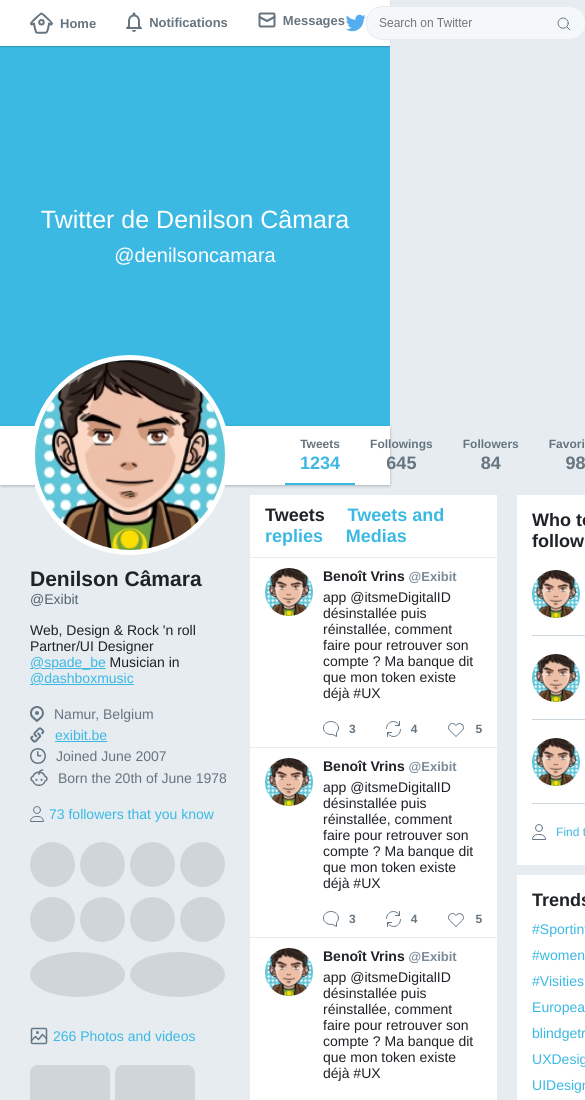
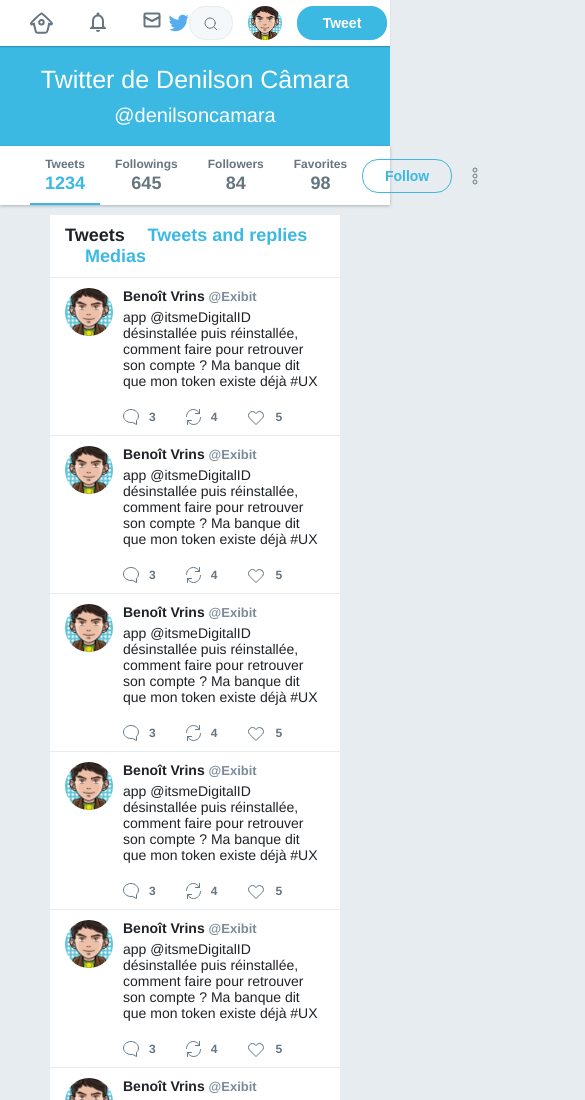
Before and after one commit to denilsoncamara/clone-twitter, a plain HTML site: page index.html in a window 390 px wide. Shown: the top 1100 px of the page, 585 px wide, since content can reach past the window. Drawn offline with Linux system fonts and the light colour scheme.

Commit message:
Tornar layout responsivo

```diff
--- a/index.html
+++ b/index.html
@@ -14,17 +14,17 @@
         <nav class="main-nav">
           <ul class="list-item">
             <li class="item">
-              <a href="#"> <img src="images/home.svg" alt="Home" /> Home </a>
+              <a href="#"> <img src="images/home.svg" alt="Home" /> <span>Home</span> </a>
             </li>
             <li class="item">
               <a href="">
                 <img src="images/notification.svg" alt="Notifications" />
-                Notifications
+                <span>Notifications</span>
               </a>
             </li>
             <li class="item">
               <a href="">
-                <img src="images/message.svg" alt="Messages" /> Messages
+                <img src="images/message.svg" alt="Messages" /> <span>Messages</span>
               </a>
             </li>
           </ul>
--- a/style.css
+++ b/style.css
@@ -120,6 +120,12 @@
   text-decoration: none;
 }
 
+@media screen and (max-width: 960px) {
+  .main-nav > .list-item a span {
+    display: none;
+  }
+}
+
 .main-nav > .list-item img {
   margin-right: 7px;
 }
@@ -136,7 +142,16 @@
   font-size: 1.2rem;
   height: 34px;
   padding: 0 30px 0 12px;
+  transition: width 0.3s cubic-bezier(0.175, 0.885, 0.32, 1.275),
+    background-position 0.3s cubic-bezier(0.175, 0.885, 0.32, 1.275);
   width: 220px;
+}
+
+@media screen and (max-width: 960px) {
+  .main-header .side > input {
+    background-position: center center;
+    width: 40px;
+  }
 }
 
 .main-header .side > .avatar {
@@ -158,6 +173,12 @@
   display: flex;
   height: 380px;
   justify-content: center;
+}
+
+@media screen and (max-width: 960px) {
+  .banner {
+    height: 100px;
+  }
 }
 
 .banner > h1 {
@@ -191,6 +212,13 @@
   height: 100%;
   justify-content: space-between;
   padding-left: 285px;
+  transition: padding-left 0.3s cubic-bezier(0.175, 0.885, 0.32, 1.275);
+}
+
+@media screen and (max-width: 960px) {
+  .bar > .content {
+    padding-left: 30px;
+  }
 }
 
 .bar ul {
@@ -260,6 +288,12 @@
 
 .wrapper-content > .profile-content {
   width: 260px;
+}
+
+@media screen and (max-width: 960px) {
+  .wrapper-content > .profile-content {
+    display: none;
+  }
 }
 
 .profile-content > .avatar {
@@ -460,6 +494,12 @@
   width: 290px;
 }
 
+@media screen and (max-width: 960px) {
+  .wrapper-content > .widgets-content {
+    display: none;
+  }
+}
+
 .widgets-content > .widget {
   background-color: #fff;
   padding: 15px;
```
